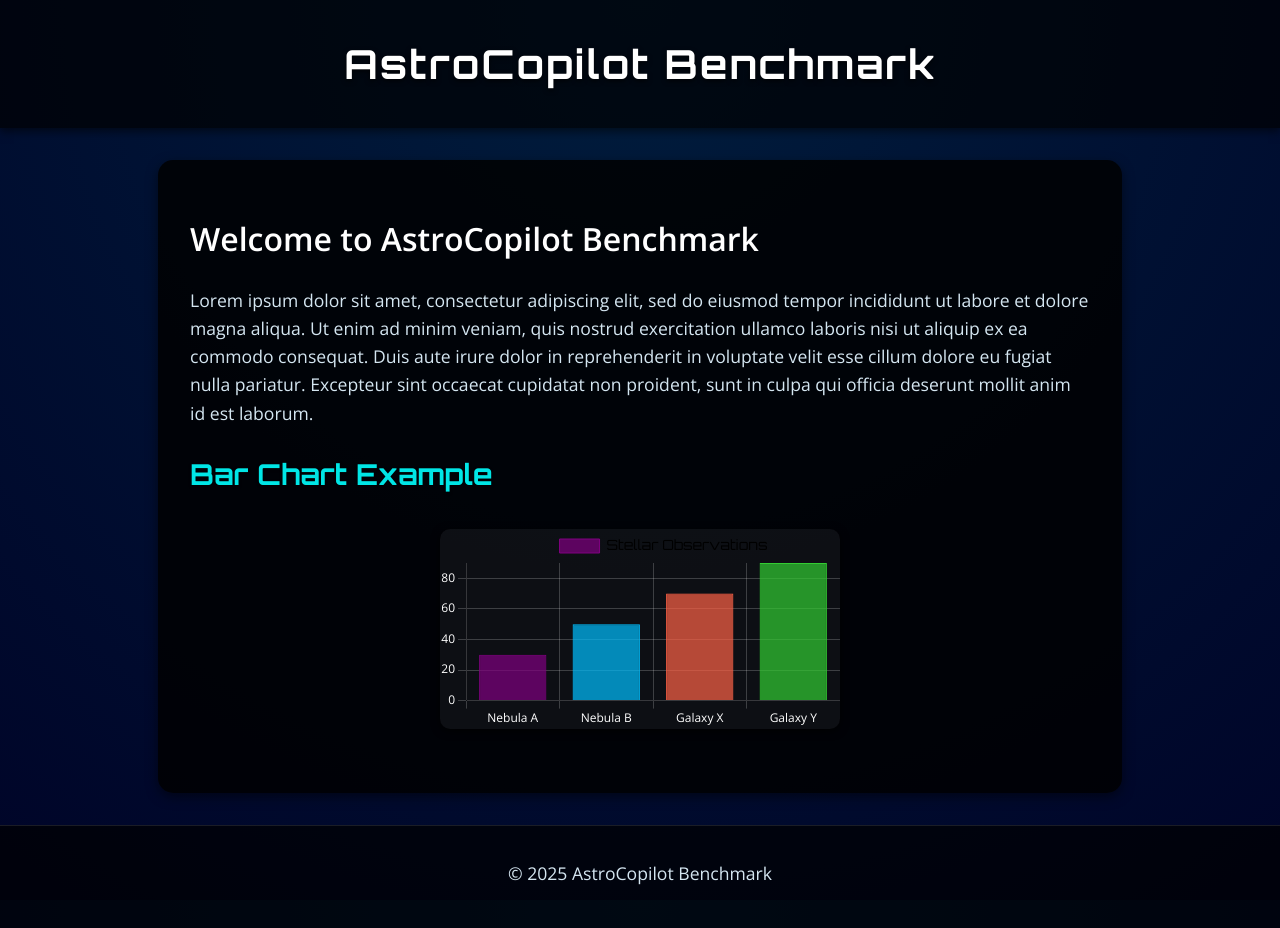
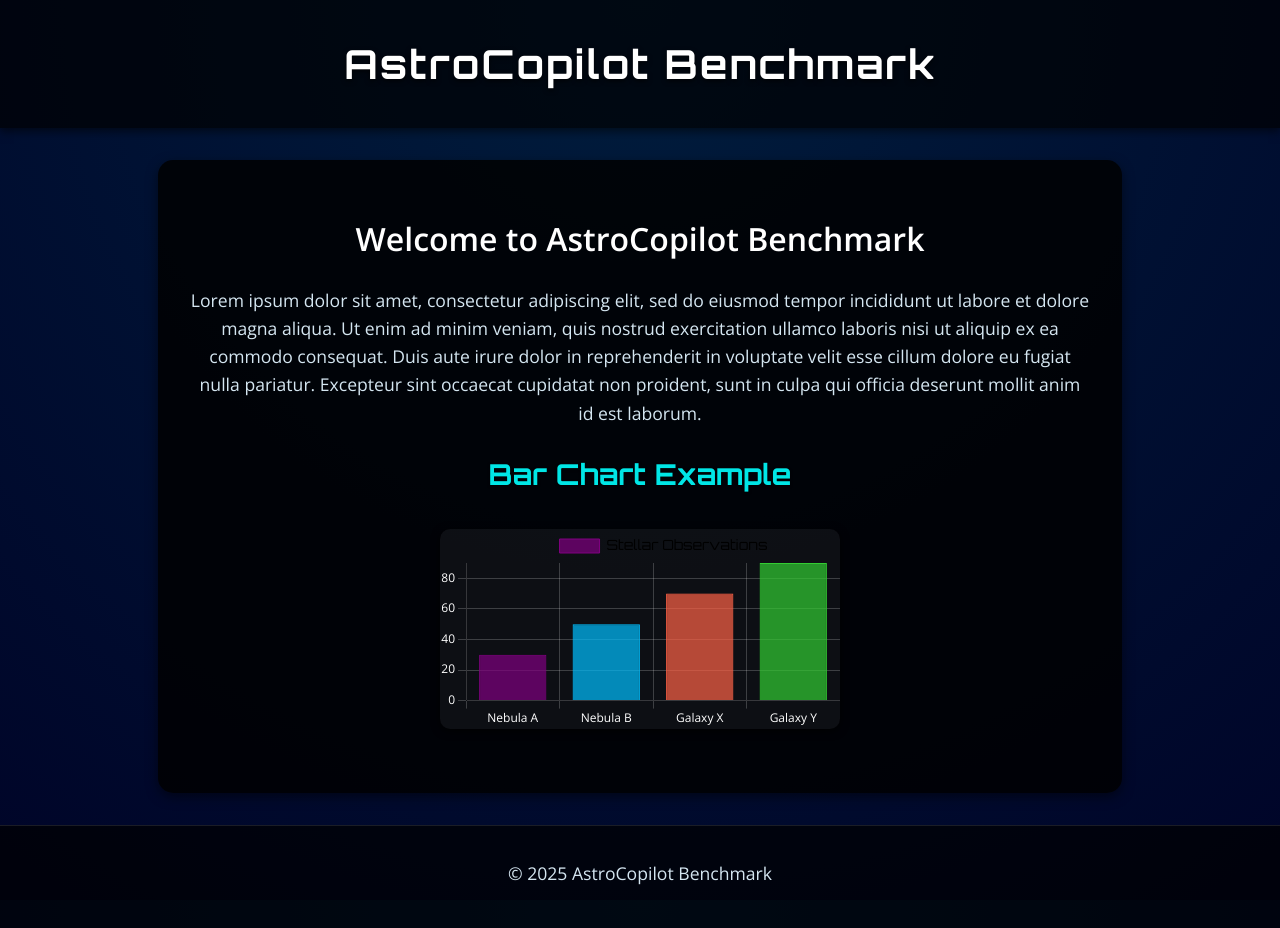
Before and after one commit to Murtato1/astbench, a Jekyll site: the page built from index.markdown, in a window 1280 px wide. Built offline with Jekyll 4.4.1, drawn with Linux system fonts in a browser that asks for light colours.

Commit message:
Update style.css

```diff
--- a/assets/css/style.css
+++ b/assets/css/style.css
@@ -1,3 +1,8 @@
+/* Center all text */
+header, main, footer {
+    text-align: center;
+}
+
 /* Background - Starry Night */
 html {
     height: 100%;
@@ -35,12 +40,12 @@ header h1 {
     text-shadow: 0 2px 5px rgba(0, 0, 0, 0.7);
 }
 
-/* Main Content */
+/* Adjust main content padding for better layout */
 main {
+    padding: 2rem;
     max-width: 900px;
     margin: 2rem auto;
-    padding: 2rem;
-    background: rgba(0, 0, 0, 0.85); /* Semi-transparent overlay for content */
+    background: rgba(0, 0, 0, 0.85);
     border-radius: 15px;
     box-shadow: 0 4px 12px rgba(0, 0, 0, 0.5);
 }
```
